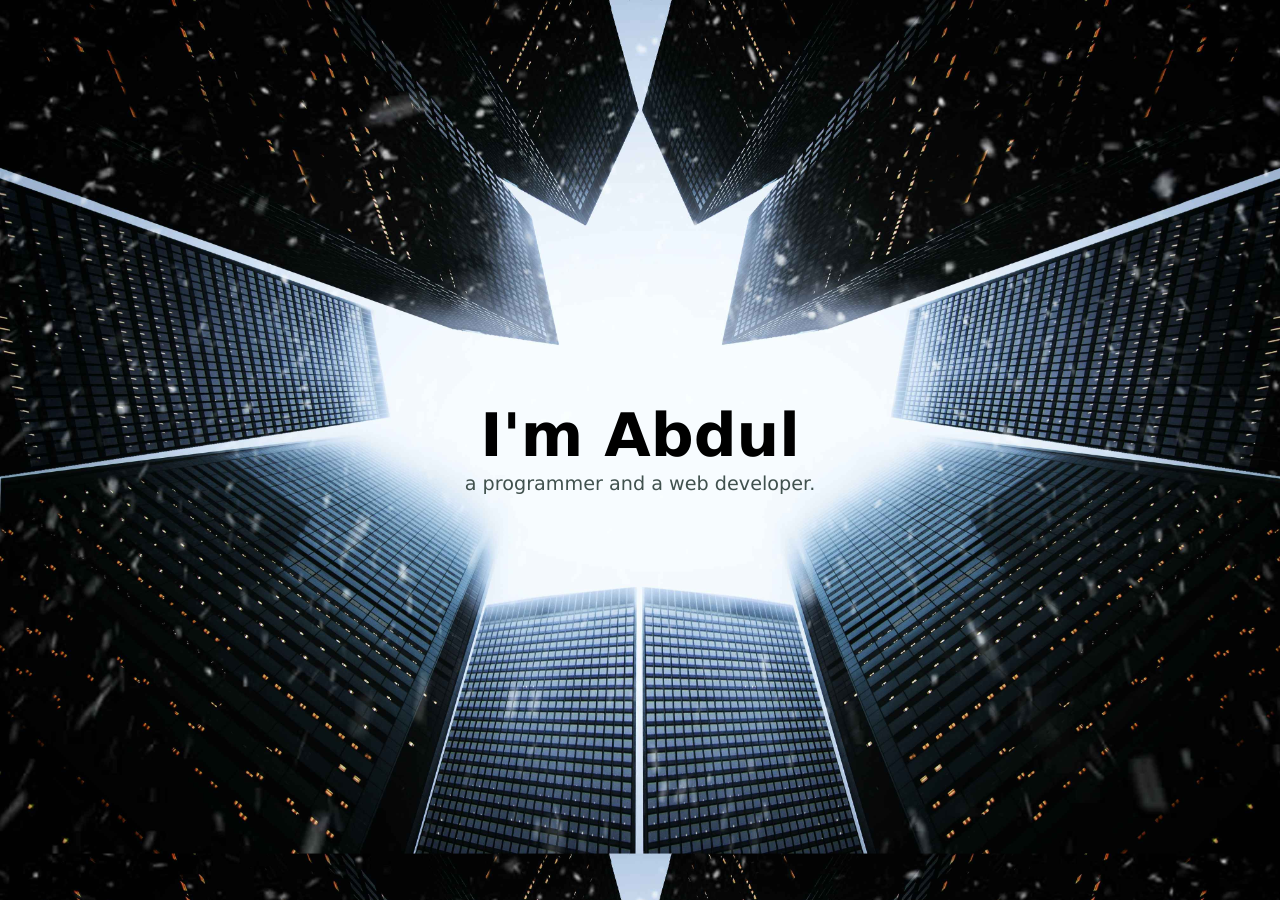
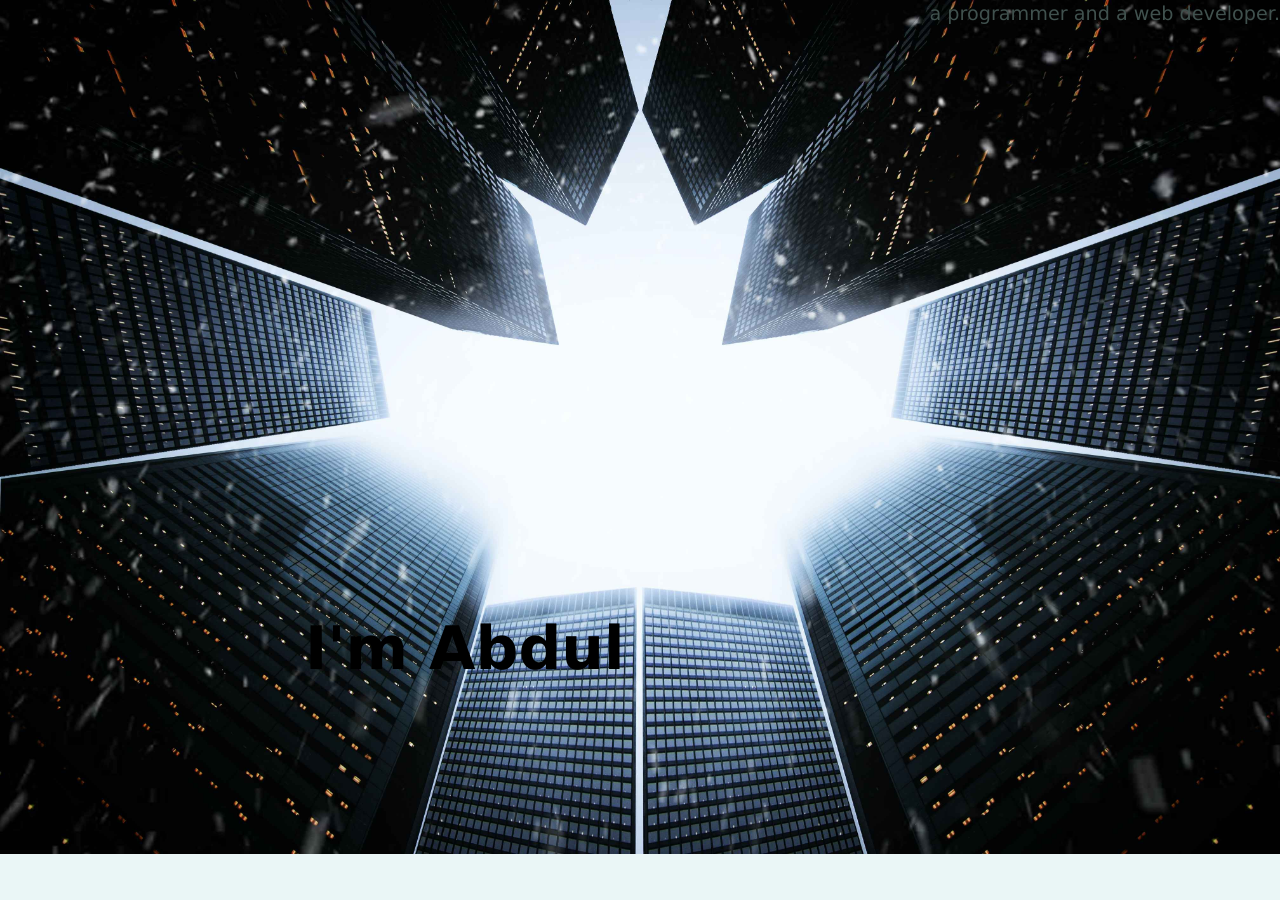
Before and after one commit to AbdulAthib/Personal-Site, a plain HTML site: page index.html in a window 1280 px wide. Shown: the top 900 px of the page. Drawn offline with Linux system fonts and the light colour scheme.

Commit message:
Update style.css

```diff
--- a/css/style.css
+++ b/css/style.css
@@ -117,10 +117,14 @@ p{
 }
 
 .top-container{
-    height: 900px;
+    height: 56rem;
     width: 100%;
     text-align: center;
     background-image: url("../Images/C1-bg.jpg");
     background-size: 100%;
-    margin-bottom: 100px;
+    margin-bottom: 2rem;
+    display: flex;
+    align-item: center;
+    justify-content: center;
+    background-repeat: no-repeat;
 }
```
